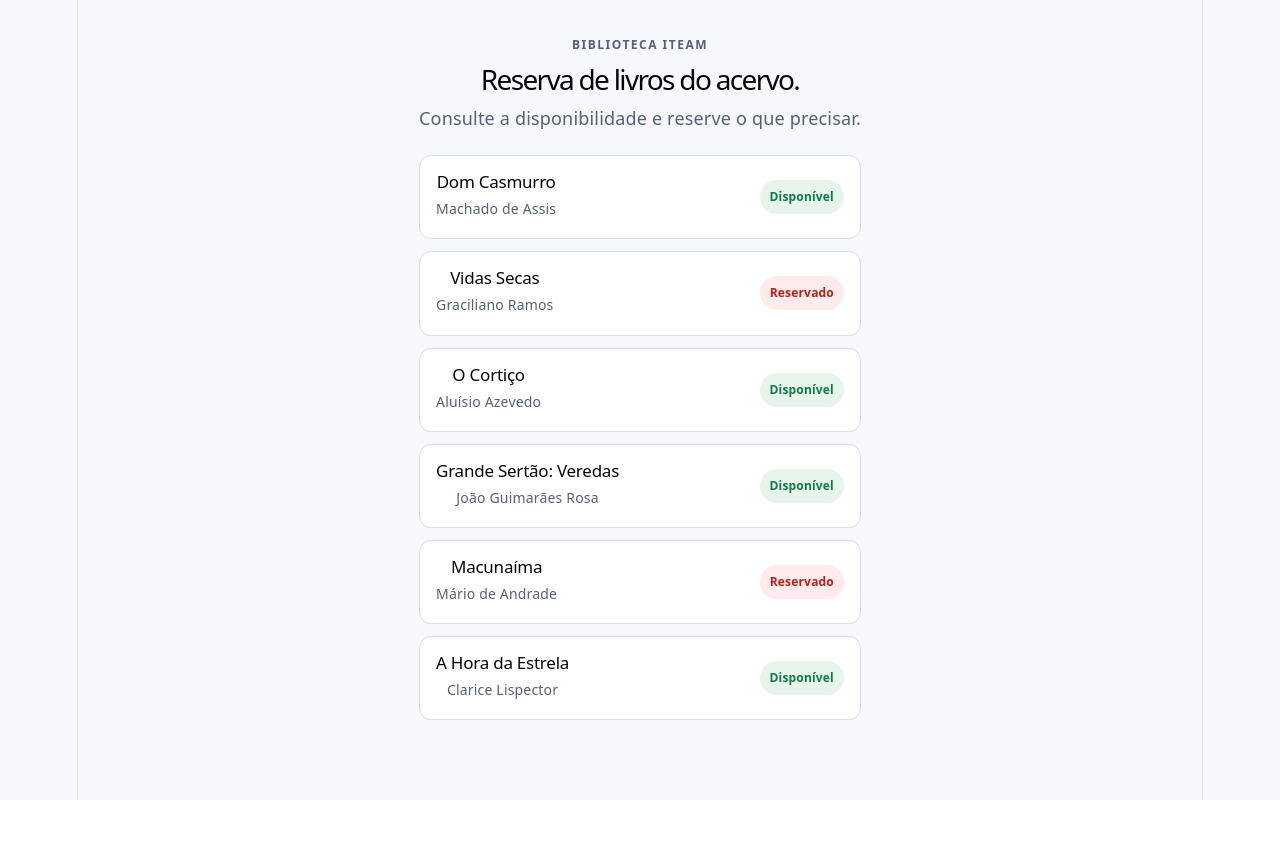
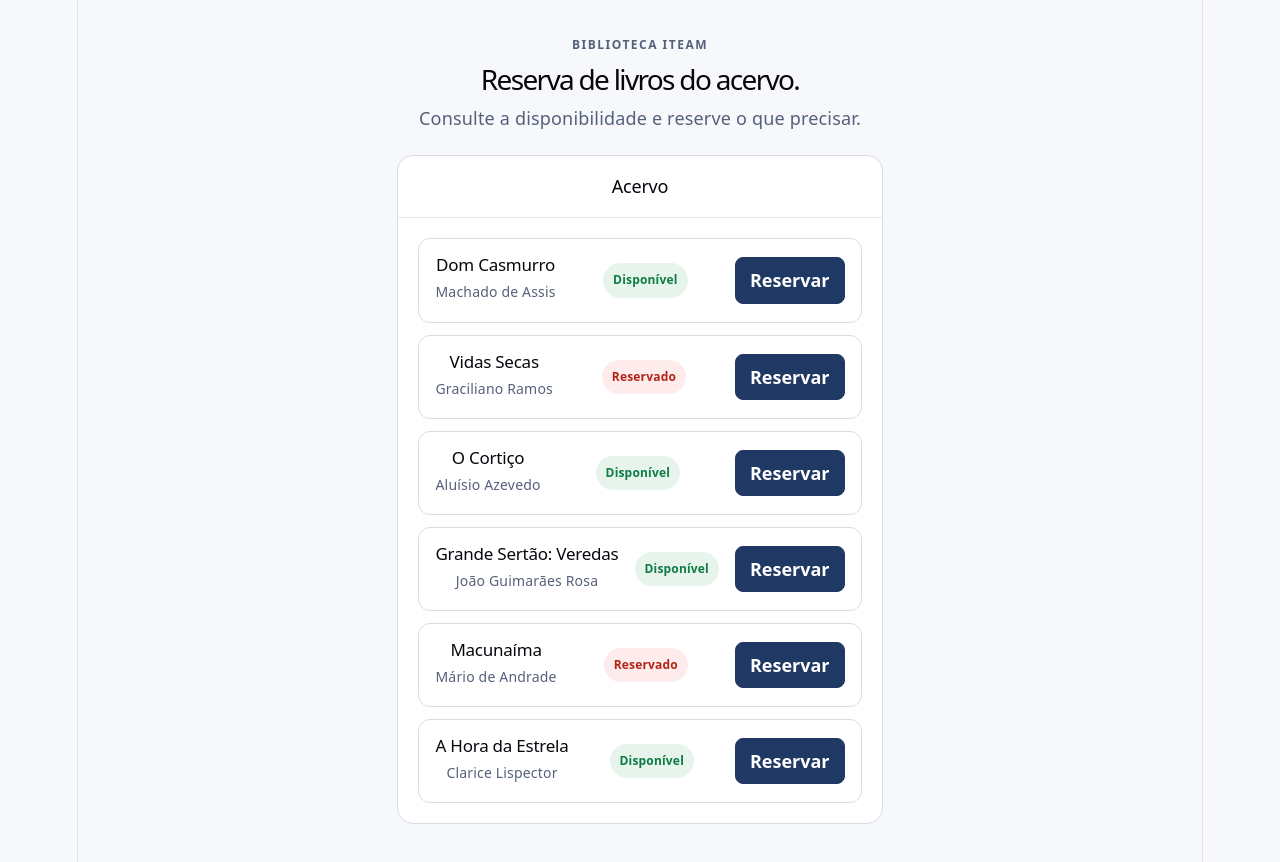
Before and after one commit to gwylhermm/Reserva-Biblioteca-gwylhermm, a React (Vite) app: page / in a window 1280 px wide. Shown: the top 862 px of the page. Before the commit the page ends 800 px from the top, so only its background shows below. Built offline with nearby package versions, Linux system fonts and the light colour scheme.

Commit message:
feat: adiciona props, callback e composição com children

```diff
--- a/src/App.jsx
+++ b/src/App.jsx
@@ -1,6 +1,11 @@
 import "./App.css";
 import { books } from "./data/books";
 import BookList from "./components/BookList";
+import Panel from "./components/Panel";
+
+function handleReserve(bookId) {
+  window.alert(`Livro ${bookId} — ação ainda não implementada`);
+}
 
 export default function App() {
   return (
@@ -11,7 +16,9 @@
         <p>Consulte a disponibilidade e reserve o que precisar.</p>
       </header>
 
-      <BookList books={books} />
+      <Panel title="Acervo">
+        <BookList books={books} onReserve={handleReserve} />
+      </Panel>
     </main>
   );
 }
--- a/src/components/BookCard.jsx
+++ b/src/components/BookCard.jsx
@@ -1,5 +1,5 @@
-export default function BookCard({ book }) {
-  const { title, author, available } = book;
+export default function BookCard({ book, onReserve }) {
+  const { id, title, author, available } = book;
 
   return (
     <article className="book-card">
@@ -10,6 +10,7 @@
       <span className={`badge ${available ? "badge-ok" : "badge-off"}`}>
         {available ? "Disponível" : "Reservado"}
       </span>
+      <button onClick={() => onReserve(id)}>Reservar</button>
     </article>
   );
 }
--- a/src/components/BookList.jsx
+++ b/src/components/BookList.jsx
@@ -1,6 +1,6 @@
 import BookCard from "./BookCard";
 
-export default function BookList({ books }) {
+export default function BookList({ books, onReserve }) {
   if (books.length === 0) {
     return <p>Nenhum livro no acervo.</p>;
   }
@@ -8,7 +8,7 @@
   return (
     <section className="book-list" aria-label="Acervo">
       {books.map((book) => (
-        <BookCard key={book.id} book={book} />
+        <BookCard key={book.id} book={book} onReserve={onReserve} />
       ))}
     </section>
   );
--- /dev/null
+++ b/src/components/Panel.jsx
@@ -0,0 +1,10 @@
+export default function Panel({ title, children }) {
+  return (
+    <div className="panel">
+      <div className="panel-header">
+        <h2>{title}</h2>
+      </div>
+      <div className="panel-content">{children}</div>
+    </div>
+  );
+}
```
